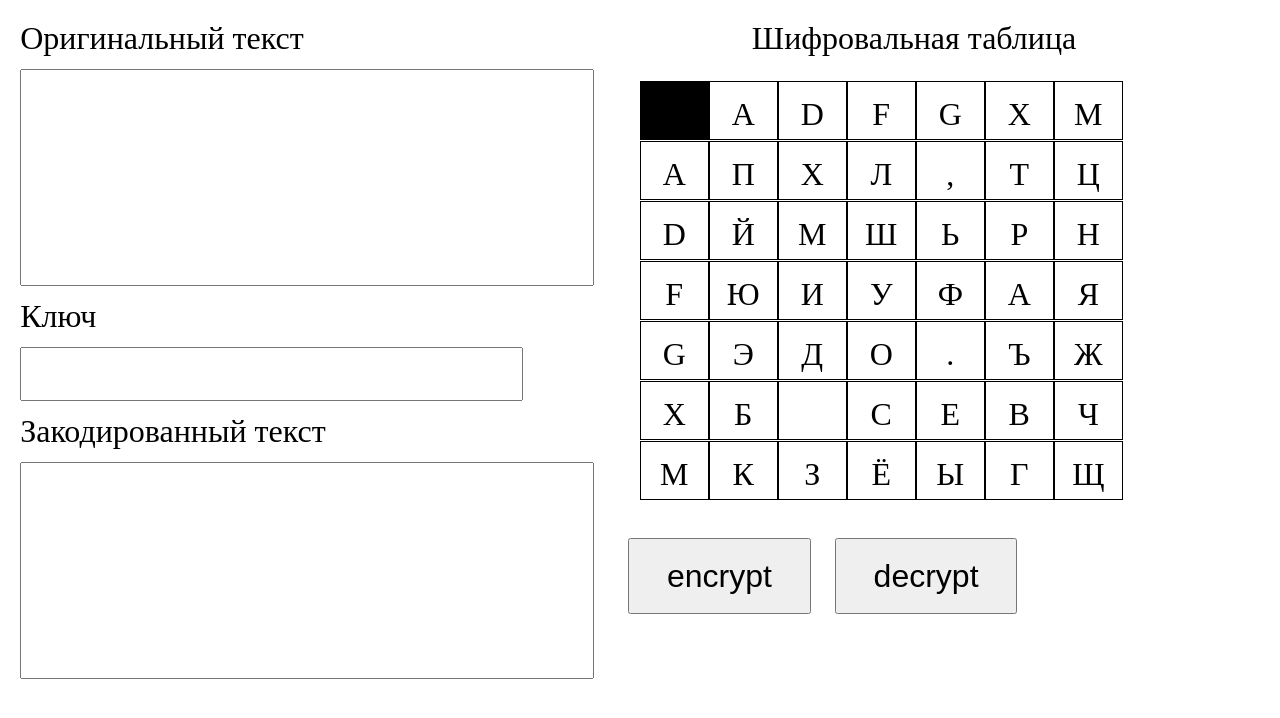
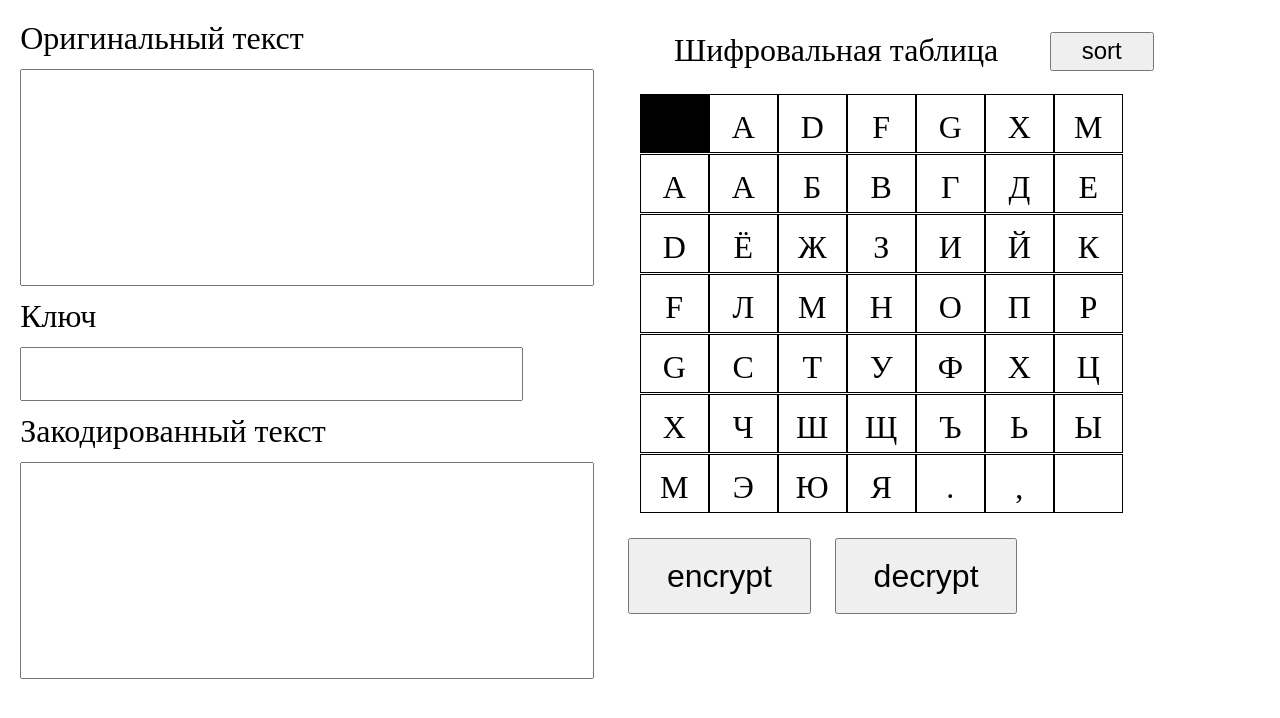
Before and after one commit to HungryChaika/ADFGX_cipher, a plain HTML site: page index.html in a window 1280 px wide. Drawn offline with Linux system fonts and the light colour scheme.

Commit message:
Correct CSS (encryption table) and create Sort button

```diff
--- a/main.js
+++ b/main.js
@@ -7,8 +7,8 @@ let Alphabet = [
     ];
 
 window.onload = () => {
-    Alphabet = RandomSortArray(Alphabet);
-    CreateEncryptionTable("Шифровальная таблица");
+    //Alphabet = RandomSortArray(Alphabet);
+    CreateEncryptionTable();
     document.querySelector('#Encrypt_Button').addEventListener('click', () => {
 
         const InitiallyEncryptText = EncryptEvent();
@@ -73,12 +73,21 @@ window.onload = () => {
         if(Key && InitiallyDecryptText) {
 
             const CopySortKey = Key.split('').sort();
+            console.log('CopySortKey   ' + CopySortKey);
             let RowQuantity = InitiallyDecryptText.length / Key.length - (InitiallyDecryptText.length / Key.length) % 1;
             RowQuantity += ((InitiallyDecryptText.length / Key.length) % 1 == 0) ? 0 : 1;
             let ZeroQuantity = Key.length - InitiallyDecryptText.length % Key.length;
             ZeroQuantity = (ZeroQuantity == Key.length) ? 0 : ZeroQuantity;
             console.log('RowQuantity   ' + RowQuantity);
             console.log('ZeroQuantity   ' + ZeroQuantity);
+
+
+
+            //ВОЗМОЖНО СТОИТ РАЗДЕЛИТЬ LettersWithUnfinishedColumns НА КОНКРЕТНУЮ СТРОКУ ИЗ КЛЮЧА И КОЛИЧЕСТВО БУКВ ИЗ
+            //LettersWithUnfinishedColumns В КЛЮЧЕ!!!!!!!!!!!!!!!!!!!!!
+
+
+
             let LettersWithUnfinishedColumns = Key.split('').slice(Key.length - ZeroQuantity, Key.length);
             for(let k = LettersWithUnfinishedColumns.length - 1; k >= 0; k--) {
                 for(let t = k - 1; t >= 0; t--) {
@@ -88,6 +97,8 @@ window.onload = () => {
                 }
             }
             console.log('LettersWithUnfinishedColumns   ' + LettersWithUnfinishedColumns);
+            const QuantityLettersWithUnfinishedColumns = [];
+            let ElemIndex = 0;
             for(let i = 0; i < LettersWithUnfinishedColumns.length; i++) {
                 let counter = 0;
                 for(let j = 0; j < Key.length; j++) {
@@ -95,16 +106,41 @@ window.onload = () => {
                         counter++;
                     }
                 }
-                const letter = LettersWithUnfinishedColumns[i];
-                LettersWithUnfinishedColumns[i] = [LettersWithUnfinishedColumns[i], counter];
+                QuantityLettersWithUnfinishedColumns[ElemIndex] = [LettersWithUnfinishedColumns[i], counter];
+                ElemIndex++;
             }
-            LettersWithUnfinishedColumns.forEach(elem => {
+            QuantityLettersWithUnfinishedColumns.forEach(elem => {
                 console.log(elem[0] + ' : ' + elem[1]);
             });
+            console.log('LettersWithUnfinishedColumns.length   ' + LettersWithUnfinishedColumns.length);
+            console.log('QuantityLettersWithUnfinishedColumns.length   ' + QuantityLettersWithUnfinishedColumns.length);
 
             // ДАЛЕЕ НУЖНО РАЗДЕЛИТЬ InitiallyDecryptText НА МАССИВ СО СТРОКАМИ УЧИТЫВАЯ ПОЗИЦИИ НУЛЕЙ.
             // МОЖНО ДАЖЕ УБРАТЬ ОЧИСТКУ ПОВТОРЯЮЩИХСЯ БУКВ В LettersWithUnfinishedColumns И
-            //ТАКИМ ОБРАЗОМ ЕЩЁ И ПОСЛЕДНИЙ ЦИКЛ, А В ПОСЛЕДУЮЩИХ ЦИКЛАХ ДЕЛАТЬ ОБХОД С КОНЦА
+            // ТАКИМ ОБРАЗОМ ЕЩЁ И ПОСЛЕДНИЙ ЦИКЛ, А В ПОСЛЕДУЮЩИХ ЦИКЛАХ ДЕЛАТЬ ОБХОД С КОНЦА
+            // ПРОБЛЕМА МОЖЕТ БЫТЬ ТОЛЬКО С ЗАПОЛНЕНИЕМ МАССИВА МАССИВОВ ИЗ InitiallyDecryptText
+
+            const ArrDecryptText = [];
+            const Arr = [];
+            /* for(let i = 0; i < InitiallyDecryptText.length; i++) {
+                let Counter = 0;
+                for(let j = 0; j < CopySortKey.length; j++) {
+
+                    if(Counter < LettersWithUnfinishedColumns.length) {
+                        if(InitiallyDecryptText[i] == LettersWithUnfinishedColumns[Counter]) {
+                            if(QuantityLettersWithUnfinishedColumns[Counter][1] > 0) {
+                                QuantityLettersWithUnfinishedColumns[Counter][1]--;
+                                continue;
+                            } else {
+                                Arr.push(0);
+                            }
+                        } else {
+
+                        }
+                    }
+                }
+
+            } */
 
         } else {
             alert('Некорректные данные, проверьте наличие ключа или сверютесь с разрешёнными символами шифровальной таблцы');
@@ -114,10 +150,16 @@ window.onload = () => {
 
 }
 
-function CreateEncryptionTable(name = "", size = 6 /* standard = true */) {
-    const table_head = document.createElement('p');
-    table_head.innerHTML = name;
+function CreateEncryptionTable(size = 6 /* standard = true */) {
+    const table_head = document.createElement('text');
+    table_head.innerHTML = "Шифровальная таблица";
     table_head.setAttribute('id', 'table_head');
+    const Button_Sort_Table = document.createElement("button");
+    Button_Sort_Table.innerHTML = "sort";
+    Button_Sort_Table.setAttribute('id', 'Sort_Table');
+    Button_Sort_Table.addEventListener('click', () => {
+        Alphabet = RandomSortArray(Alphabet);
+    })
 
     /* const Button_More_Table_Size = document.createElement("button");
     Button_More_Table_Size.innerHTML = "+";
@@ -167,6 +209,7 @@ function CreateEncryptionTable(name = "", size = 6 /* standard = true */) {
         table_body.appendChild(table_row);
     }
     document.querySelector('#Div_Encryption_Decryption_Table').appendChild(table_head);
+    document.querySelector('#Div_Encryption_Decryption_Table').appendChild(Button_Sort_Table);
     document.querySelector('#Div_Encryption_Decryption_Table').appendChild(table_body);
 }
 
--- a/style.css
+++ b/style.css
@@ -50,17 +50,30 @@ textarea {
 
 #table_head {
     display: block;
-    float: top;
-    width: 95%;
+    float: left;
+    width: 70%;
     height: 10%;
+    margin: 1%;
+    font-size: 4vmin;
+    text-align: center;
+    line-height: 6vmin;
+}
+
+#Sort_Table {
+    display: block;
+    float: left;
+    width: 18%;
+    height: 8%;
+    margin: 1%;
+    margin-top: 2%;
     margin-bottom: 2%;
-    font-size: 4vmin;
+    font-size: 3vmin;
     text-align: center;
 }
 
 #table_body {
     display: block;
-    float: top;
+    float: left;
     width: 95%;
     height: 85%;
     margin: 2%;
@@ -82,38 +95,6 @@ textarea {
 
 }
 
-/* table {
-    width: 100%;
-    height: 70%;
-}
-
-thead {
-    display: block;
-    float: left;
-    width: 100%;
-    margin: 1%;
-    font-size: 4vmin;
-    text-align: center;
-}
-
-tbody {
-    width: 100%;
-}
-
-tr {
-    display: block;
-}
-
-td {
-    display: inline;
-    overflow:hidden;
-    width: 50vw;
-    margin: 0.5%;
-    border: 0.5% solid;
-    font-size: 3vmin;
-    text-align: center;
-} */
-
 #More_Table_Size, #Less_Table_Size {
     display: inline;
     width: 10%;
```
